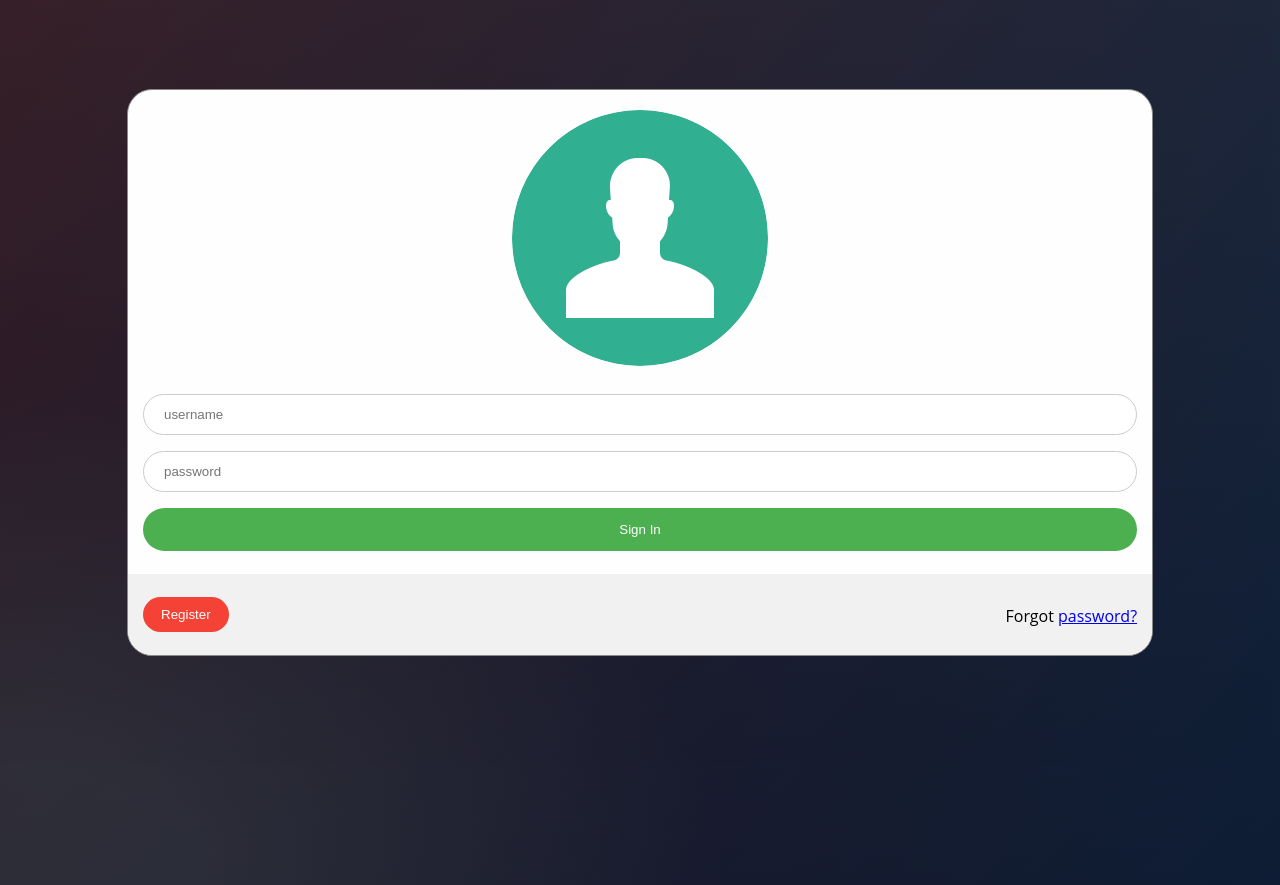
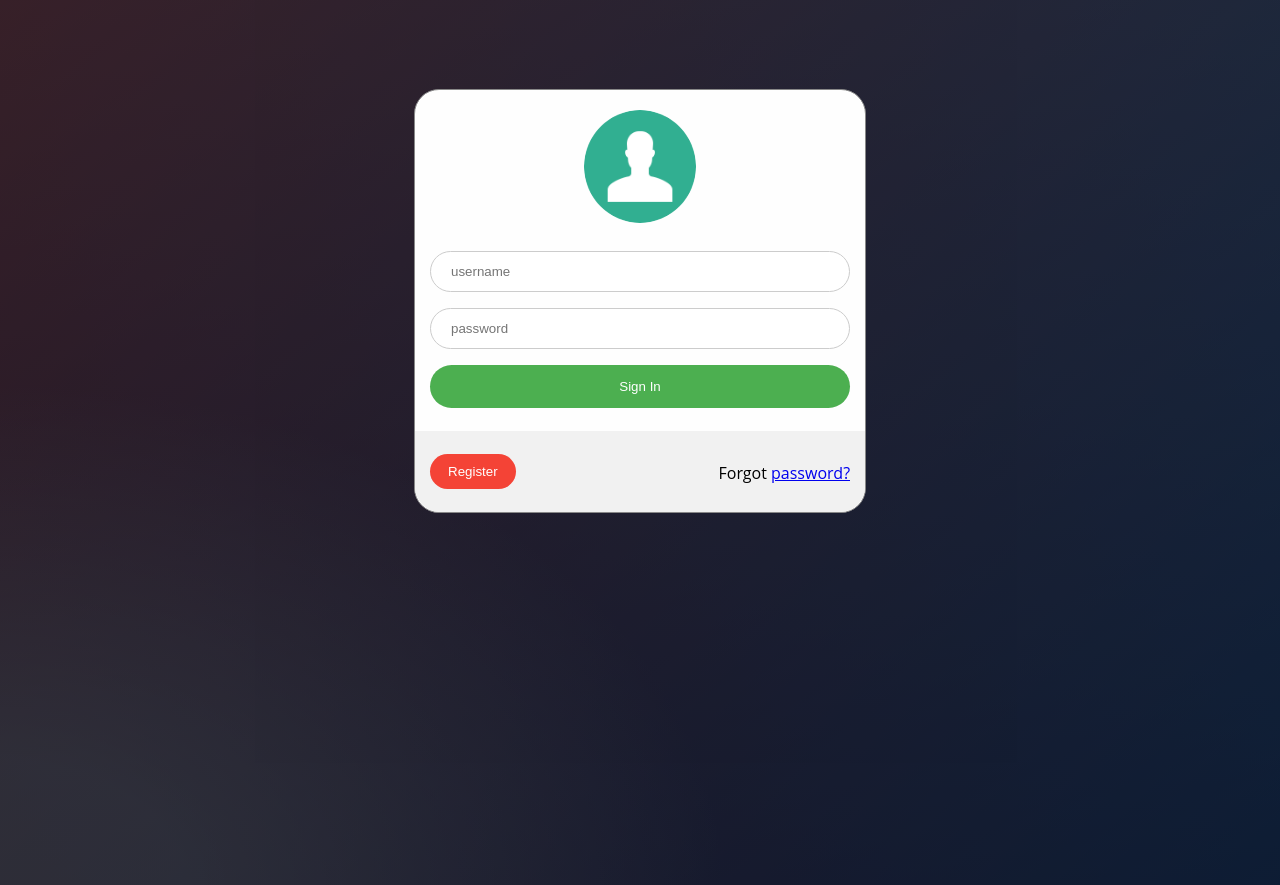
Before and after one commit to ajumalp/Smart-Home, a PHP site: page /login/index.html in a window 1280 px wide. Run offline with PHP 8.4, Linux system fonts and the light colour scheme.

Commit message:
fixed login screen width issue

```diff
--- a/Smart-Access/login/style.css
+++ b/Smart-Access/login/style.css
@@ -124,3 +124,9 @@ button:focus {
       width: 100%;
    }
  }
+
+ @media screen and (min-width: 600px) {
+  .modal-content {
+    width: 450px;
+  }
+ }
```
